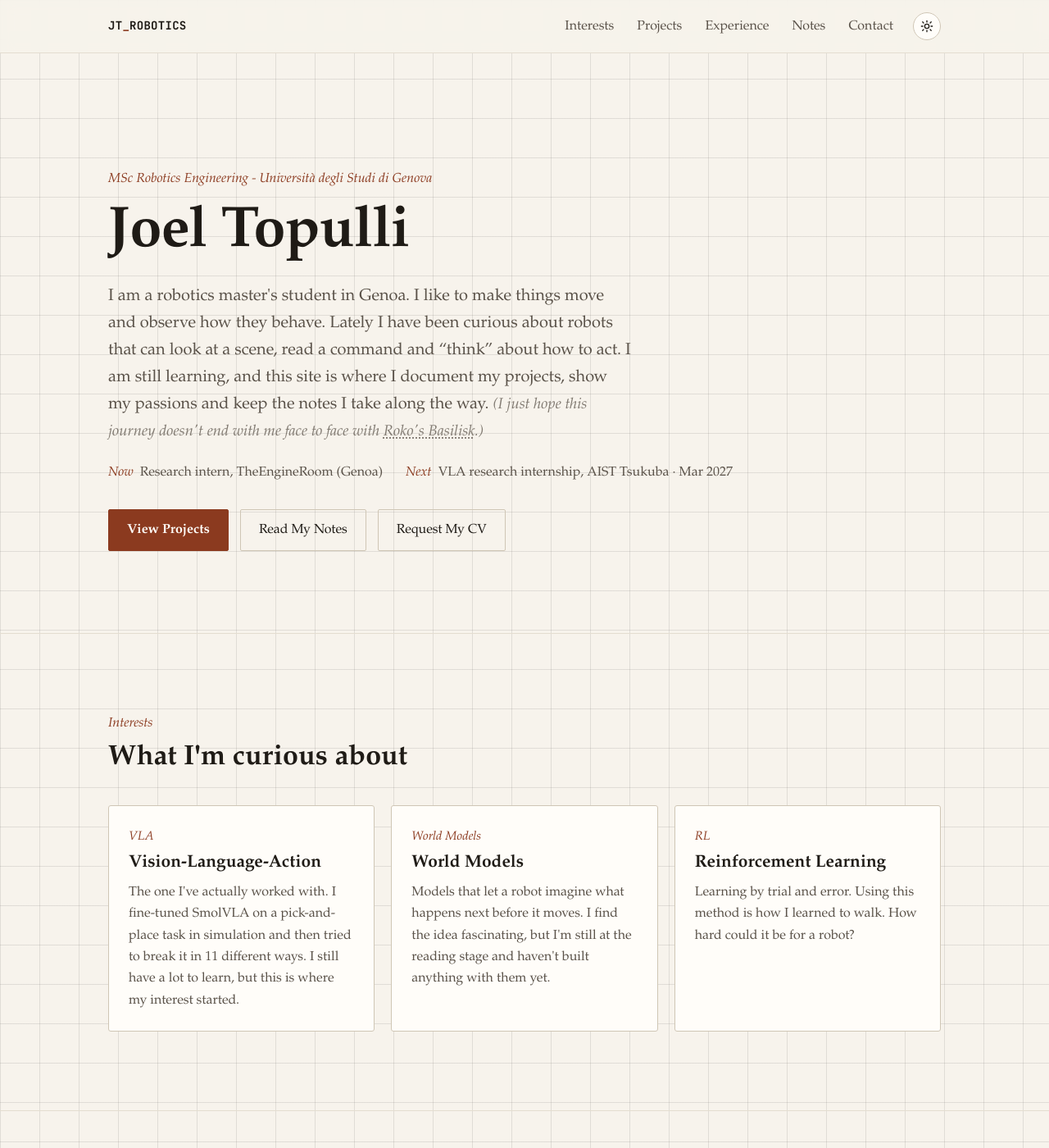
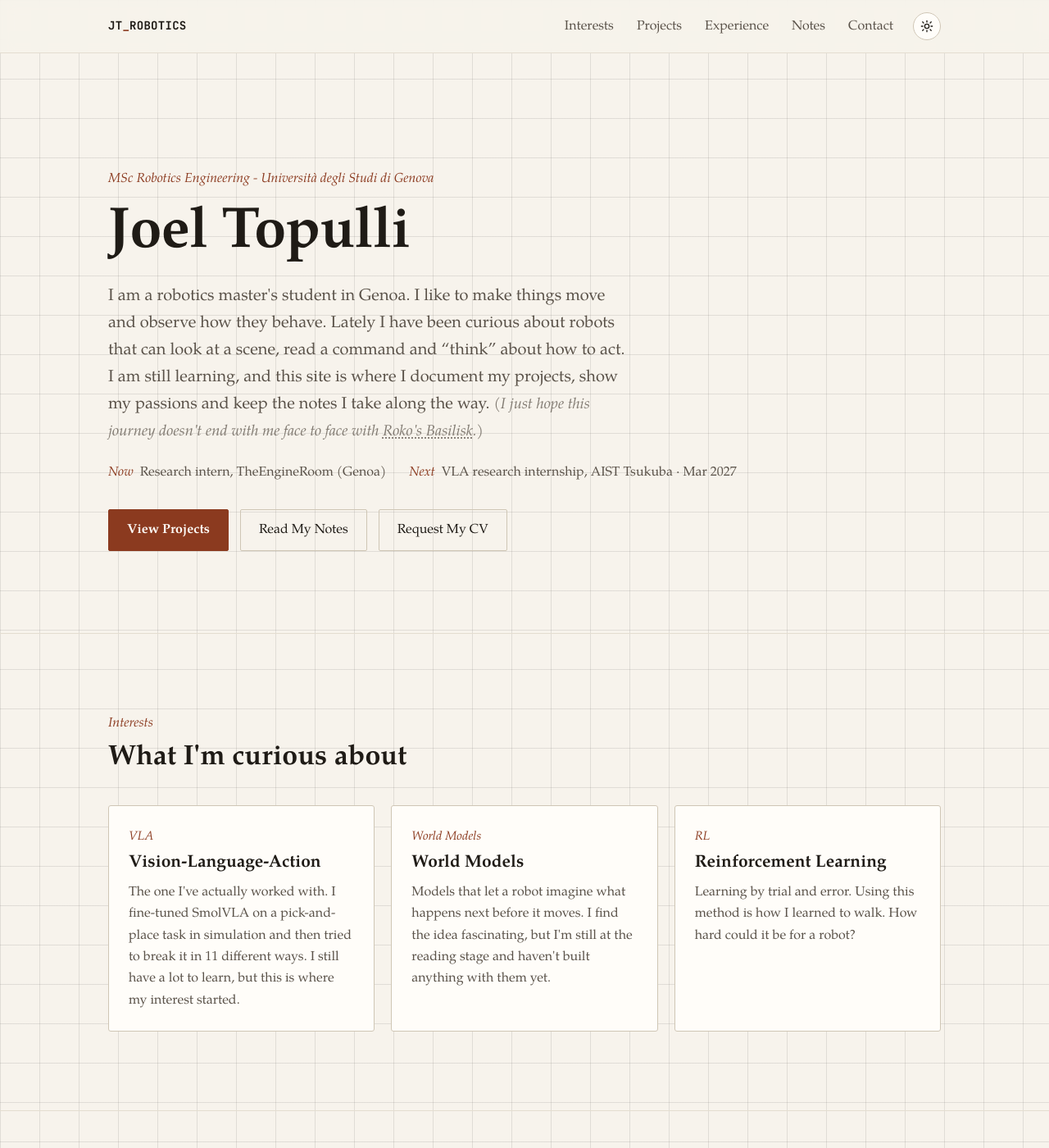
Before and after one commit to IloPinci/portfolio, a Jekyll site: the page built from index.html, in a window 1280 px wide and 1400 px high. Shown: the whole window at 82% size. Built offline with Jekyll 4.4.1, drawn with Linux system fonts in a browser that asks for light colours.

Commit message:
v14.2 -> Font change

```diff
--- a/assets/css/fonts.css
+++ b/assets/css/fonts.css
@@ -1,24 +1,32 @@
 @font-face{
-  font-family: 'Inter';
+  font-family: 'Pagella Web';
   font-style: normal;
   font-weight: 400;
   font-display: swap;
-  src: url('../fonts/inter-latin-400-normal.woff2') format('woff2');
+  src: url('../fonts/texgyrepagella-regular.woff2') format('woff2');
 }
 @font-face{
-  font-family: 'Inter';
-  font-style: normal;
-  font-weight: 500;
+  font-family: 'Pagella Web';
+  font-style: italic;
+  font-weight: 400;
   font-display: swap;
-  src: url('../fonts/inter-latin-500-normal.woff2') format('woff2');
+  src: url('../fonts/texgyrepagella-italic.woff2') format('woff2');
 }
 @font-face{
-  font-family: 'Inter';
+  font-family: 'Pagella Web';
   font-style: normal;
-  font-weight: 600;
+  font-weight: 700;
   font-display: swap;
-  src: url('../fonts/inter-latin-600-normal.woff2') format('woff2');
+  src: url('../fonts/texgyrepagella-bold.woff2') format('woff2');
 }
+@font-face{
+  font-family: 'Pagella Web';
+  font-style: italic;
+  font-weight: 700;
+  font-display: swap;
+  src: url('../fonts/texgyrepagella-bolditalic.woff2') format('woff2');
+}
+
 @font-face{
   font-family: 'JetBrains Mono';
   font-style: normal;
--- a/assets/css/style.css
+++ b/assets/css/style.css
@@ -19,7 +19,7 @@
   --grid: rgba(31, 27, 22, 0.10);
   --grid-hot: rgba(139, 58, 31, 0.55);
 
-  --serif: 'Book Antiqua', 'Palatino Linotype', Palatino, 'TeX Gyre Pagella', 'URW Palladio L', P052, Georgia, serif;
+  --serif: 'Pagella Web', 'Book Antiqua', 'Palatino Linotype', Palatino, 'URW Palladio L', P052, Georgia, serif;
   --sans: var(--serif);
   --mono: 'JetBrains Mono', ui-monospace, monospace;
   --maxw: 1080px;
@@ -99,9 +99,7 @@ a{ color: inherit; }
   outline-offset: 3px;
 }
 
-/* ---------- background grid ----------
-   Base grid is always visible. A second, accent-coloured copy of the grid is revealed
-   through a soft circle that follows the cursor (see grid-glow.js). */
+/* ---------- background grid ---------- */
 .grid-bg{
   position: fixed;
   inset: 0;
@@ -458,7 +456,7 @@ h2{
 }
 .skill-pill:hover{ border-color: var(--accent); }
 
-/* honors / languages */
+/* ---------- honors / languages ---------- */
 ul.plain{ list-style: none; margin: 0; padding: 0; }
 ul.plain li{
   padding: 12px 0;
@@ -473,7 +471,7 @@ ul.plain li:first-child{ border-top: none; }
 ul.plain li strong{ color: var(--ink); font-weight: 700; }
 ul.plain li span.val{ font-style: italic; font-size: 15px; color: var(--ink-faint); white-space: nowrap; }
 
-/* footer / contact */
+/* ---------- footer / contact ---------- */
 footer{ padding: 90px 0 60px; }
 footer h2{ margin-bottom: 18px; }
 footer p.lede{ color: var(--ink-dim); max-width: 520px; margin: 0 0 34px; }
@@ -489,7 +487,9 @@ footer p.lede{ color: var(--ink-dim); max-width: 520px; margin: 0 0 34px; }
 }
 
 
-/*    BLOG / NOTES */
+/* =====================================================
+   BLOG / NOTES
+   ===================================================== */
 
 .blog-header{ padding: 120px 0 60px; border-bottom: 1px solid var(--line); }
 .blog-header h1{
```
Also changed, not shown: assets/fonts/LICENSE-TeXGyrePagella.txt (added), assets/fonts/texgyrepagella-bold.woff2 (added), assets/fonts/texgyrepagella-bolditalic.woff2 (added), assets/fonts/texgyrepagella-italic.woff2 (added), assets/fonts/texgyrepagella-regular.woff2 (added).
